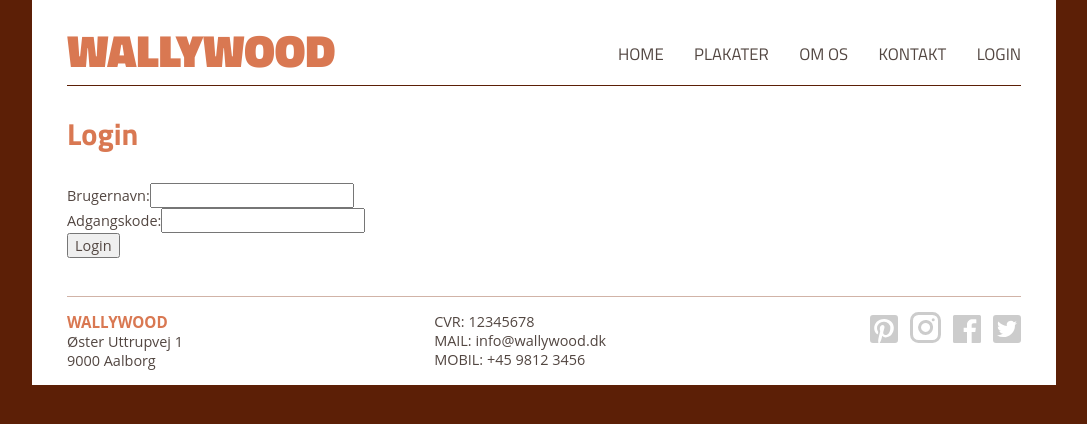
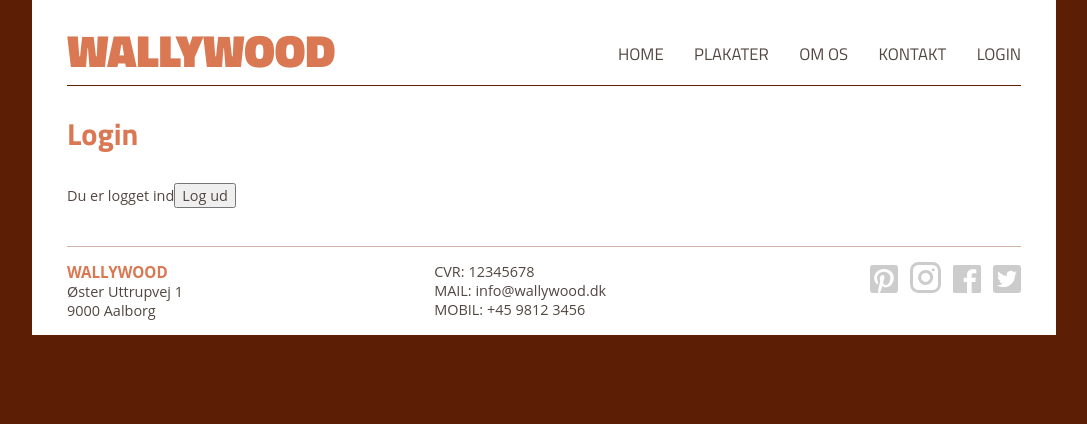
Before and after one commit to Emsenparry/wallywood, a React (Create React App) app in the folder wallywood/: page /login in a window 1280 px wide. Shown: the top 424 px of the page, without its empty margins (96-1183 px from the left). Built offline with nearby package versions, Linux system fonts and the light colour scheme; no server answers.

Commit message:
login system

```diff
--- a/wallywood/src/Pages/Login/Login.jsx
+++ b/wallywood/src/Pages/Login/Login.jsx
@@ -1,8 +1,10 @@
 import { ContentWrapper } from "../../components/app/contentwrapper/ContentWrapper"
 import axios from "axios"
+import { useAuth } from "../../components/providers/AuthProvider"
 
 
 const Login = () => {
+    const { loginData, setLoginData } = useAuth()
 
 
     const submitHandle = async e => {
@@ -13,33 +15,46 @@ const Login = () => {
         const endpoint = `http://localhost:4000/login`
         try{
             const result = await axios.post(endpoint, formdata)
-            handleSessionData(result)
+            handleSessionData(result.data.access_token)
         } catch(err) {
             console.error(`Kunne ikke logge ind: ${err}`)
         }
     }
 
-    const handleSessionData = data => {
+    const handleSessionData = (data) => {
         if(data) {
             sessionStorage.setItem('token', JSON.stringify(data))
+            setLoginData(data)
         }
+    }
+
+    const Logout = () => {
+        sessionStorage.removeItem('token')
+        setLoginData('')
     }
 
     return(
         <ContentWrapper title="Login">
-            <form method="POST">
+            {!loginData ? (
+                <form method="POST">
                 <div>
                     <label htmlFor="username">Brugernavn:</label>
                     <input type="text" name="username" />
                 </div>
                 <div>
-                    <label htmlFor="adgangskode">Adgangskode:</label>
+                    <label htmlFor="Adganskode">Adgangskode:</label>
                     <input type="password" name="password" />
                 </div>
                 <div>
                     <button type="button" onClick={e => submitHandle(e)}>Login</button>
                 </div>
             </form>
+            ) : (
+                <p>
+                    Du er logget ind
+                    <button onClick={() => Logout()}>Log ud</button>
+                </p>
+            )}
         </ContentWrapper>
     )
 }
--- /dev/null
+++ b/wallywood/src/components/providers/AuthProvider.jsx
@@ -0,0 +1,23 @@
+import { createContext, useContext, useEffect, useState } from "react"
+
+const AuthContext = createContext()
+
+const AuthProvider = ({children}) => {
+    const [ loginData, setLoginData ] = useState({})
+
+    useEffect(() => {
+        if(sessionStorage.getItem('token')) {
+            setLoginData(JSON.parse(sessionStorage.getItem('token')))
+        }
+    }, [children])
+
+    return(
+        <AuthContext.Provider value={{loginData, setLoginData}}>
+            {children}
+        </AuthContext.Provider>
+    )
+}
+
+const useAuth = () => useContext(AuthContext)
+
+export { AuthProvider, useAuth };
--- a/wallywood/src/index.js
+++ b/wallywood/src/index.js
@@ -6,16 +6,19 @@ import { theme } from './components/styled/Theme'
 import { GlobalStyle } from './components/styled/Global.style'
 import { BrowserRouter } from 'react-router-dom'
 import { PosterProvider } from './components/app/posterlist/PosterList';
+import { AuthProvider } from './components/providers/AuthProvider';
 
 const root = ReactDOM.createRoot(document.getElementById('root'));
 root.render(
   <React.StrictMode>
     <PosterProvider>
     <BrowserRouter>
+    <AuthProvider>
     <ThemeProvider theme={theme}>
       <GlobalStyle />
         <App />
     </ThemeProvider>
+    </AuthProvider>
     </BrowserRouter>
     </PosterProvider>
   </React.StrictMode>
```
